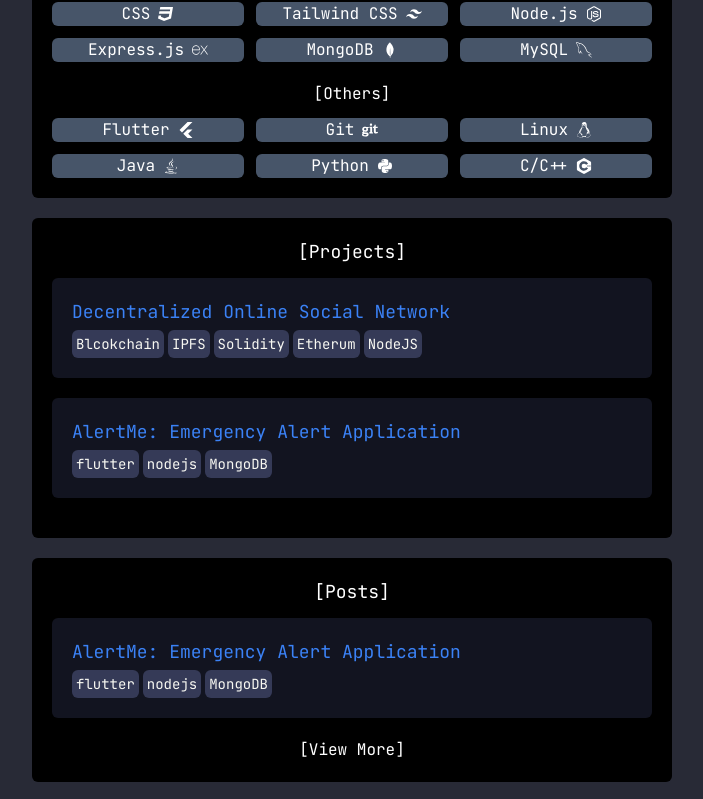
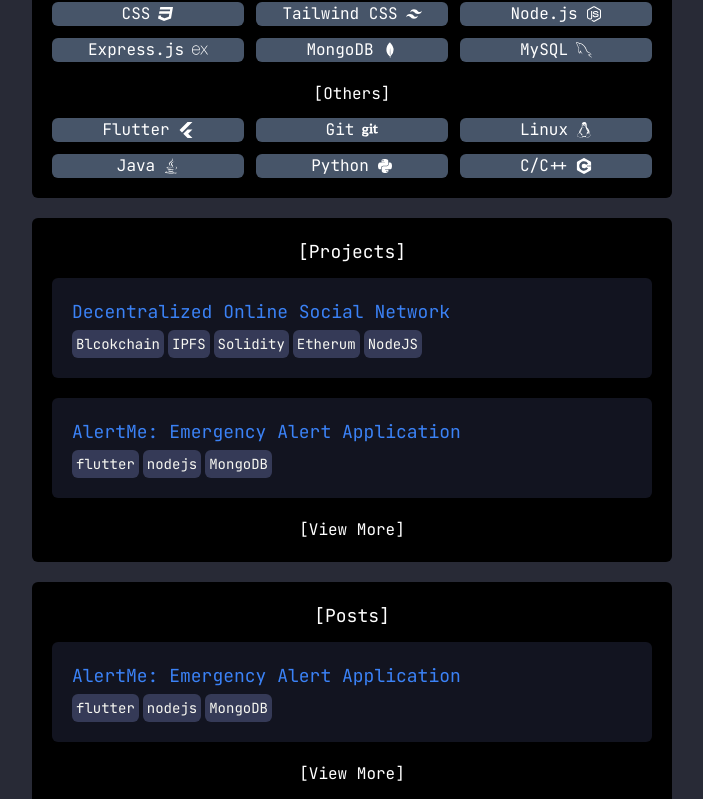
Before and after one commit to vskvj3/portfolio-nextjs, a Next.js app: page / in a window 1280 px wide. Shown: the part 856-1655 px from the top of the page, without its empty margins (288-991 px from the left). Built offline with nearby package versions, Linux system fonts and the light colour scheme.

Commit message:
fix: remove draggable

```diff
--- a/package.json
+++ b/package.json
@@ -17,7 +17,6 @@
     "next": "14.2.3",
     "react": "18.2.0",
     "react-dom": "18.2.0",
-    "react-draggable": "^4.4.6",
     "react-icons": "^5.2.1",
     "remark": "^15.0.1",
     "remark-html": "^16.0.1"
--- a/src/components/home/terminal.js
+++ b/src/components/home/terminal.js
@@ -1,6 +1,5 @@
 import { useEffect, useRef, useState } from "react";
 import Link from "next/link";
-import Draggable, { dragHandlers } from "react-draggable";
 
 export default function Terminal(params) {
   const inputElement = useRef(null);
@@ -29,7 +28,6 @@ export default function Terminal(params) {
 
   return (
     <section className={close ? "hidden" : ""}>
-      <Draggable handle="windowbar" {...dragHandlers}>
       <div
         className={`${" px-2 pb-2 bg-black rounded-md text-left text-white"} ${
           maximize
@@ -37,7 +35,7 @@ export default function Terminal(params) {
             : "z-50 w-1/2 min-w-[370px] max-w-[700px] m-auto"
         }`}
       >
-          <windowbar className="block h-8 cursor-move">
+        <div className="block h-8 cursor-move">
           <strong className=" cursor-auto">
             <div
               className=" h-3.5 w-3.5 bg-red-500 hover:bg-red-900 rounded-full inline-block mt-2 mr-1"
@@ -52,7 +50,7 @@ export default function Terminal(params) {
               onClick={() => setMaximize(!maximize)}
             ></div>
           </strong>
-          </windowbar>
+        </div>
         <div
           className={
             minimize
@@ -71,8 +69,8 @@ export default function Terminal(params) {
             <br />
             <br />
             I&apos;m Visakh, a computer science student from RIT Kottayam. I
-              have a lifelong passion for computers and technology. I mostly
-              love building things and occasionally breaking them. 😉
+            have a lifelong passion for computers and technology. I mostly love
+            building things and occasionally breaking them. 😉
             <br />
             <br />
             I&apos;m particularly interested in web development, computer
@@ -129,7 +127,6 @@ export default function Terminal(params) {
           </div>
         </div>
       </div>
-      </Draggable>
     </section>
   );
 }
--- a/src/pages/projects/index.js
+++ b/src/pages/projects/index.js
@@ -4,14 +4,16 @@ import Link from "next/link";
 
 export async function getStaticProps() {
   const allProjectsData = getSortedProjectsData();
+  const page = true;
   return {
     props: {
       allProjectsData,
+      page
     },
   };
 }
 
-export default function Projects({ allProjectsData }) {
+export default function Projects({ allProjectsData, page }) {
   return (
     <div>
       <section className="bg-black w-1/2 min-w-[370px] max-w-[700px] h-auto mx-auto mb-5 p-[10px] lg:p-[20px] rounded-md text-left text-white">
@@ -40,6 +42,11 @@ export default function Projects({ allProjectsData }) {
             </Link>
           ))}
         </ul>
+        {page ? null : (
+          <div className=" text-center">
+            <Link href={"/projects"}>[View More]</Link>
+          </div>
+        )}
       </section>
     </div>
   );
```
Also changed, not shown: 1 other file (tests, documents, lock files or other folders). Lines whose indentation alone changed are shown as unchanged.
